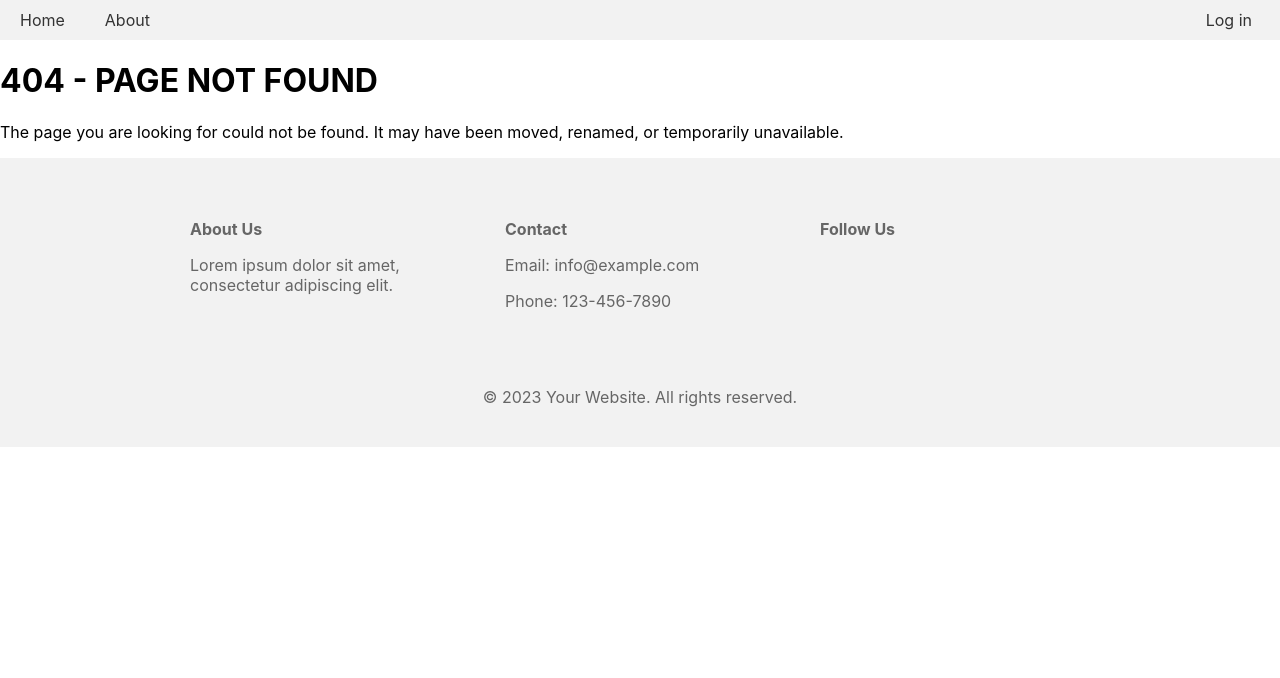
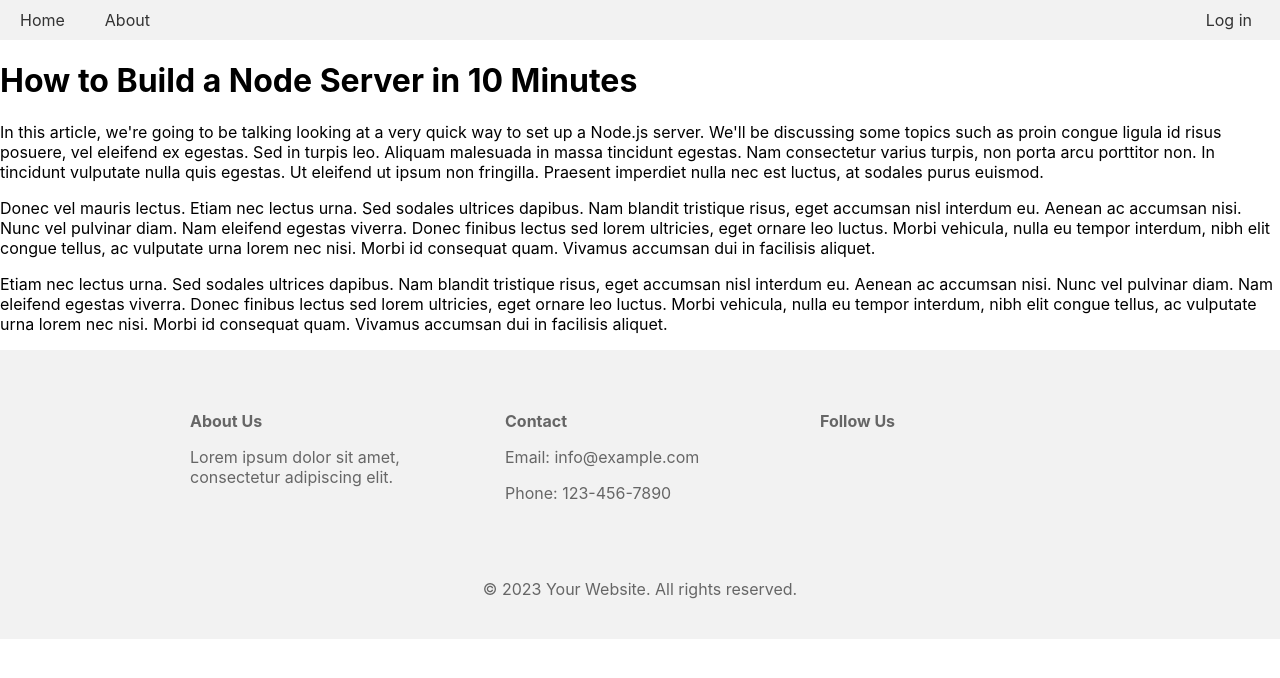
Before and after one commit to TJSimpson1/spring-full-stack-blog, a React (Create React App) app in the folder blog-front-end/: page /article/learn-node in a window 1280 px wide. Shown: the top 678 px of the page. Built offline with nearby package versions, Linux system fonts and the light colour scheme.

Commit message:
feat(ArticlePage): can view article page

```diff
--- a/blog-front-end/src/App.tsx
+++ b/blog-front-end/src/App.tsx
@@ -11,6 +11,7 @@ import AdminPage from './pages/AdminPage';
 import ForbiddenPage from './pages/Forbidden';
 import PageNotFoundPage from './pages/PageNotFound';
 import ArticlesListPage from './pages/ArticlesListPage';
+import ArticlePage from './pages/ArticlePage';
 
 function App() {
   return (
@@ -22,6 +23,7 @@ function App() {
               <Route path="/" element={<HomePage />} />
               <Route path="/about" element={<AboutPage />} />
               <Route path="/articles" element={<ArticlesListPage />} />
+              <Route path="/article/:articleId" element={<ArticlePage />} />
               <Route path="/login" element={<LoginPage />} />
               <Route path="/admin" element={<AdminRoute >
                                                               <AdminPage />
--- /dev/null
+++ b/blog-front-end/src/pages/ArticlePage.tsx
@@ -0,0 +1,18 @@
+import React from "react";
+import articles from "./article-content";
+import { useParams } from "react-router-dom";
+
+const ArticlePage = () => {
+    const { articleId } = useParams();
+    const article = articles.find(article => article.name === articleId)
+    return(
+        <>
+        <h1>{article?.title}</h1>
+        {article?.content.map((paragraph, i) => (
+            <p key={i}>{paragraph}</p>
+        ))}
+        </>
+    )
+}
+
+export default ArticlePage
```
